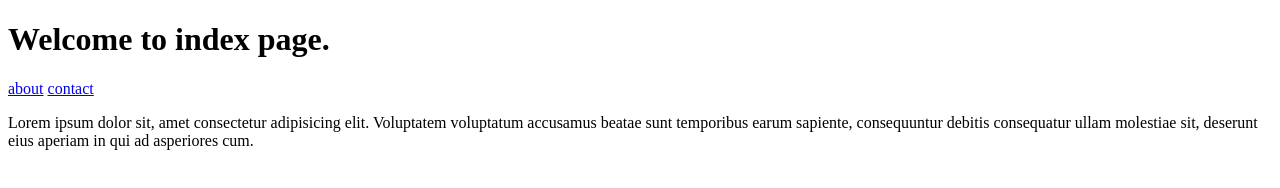
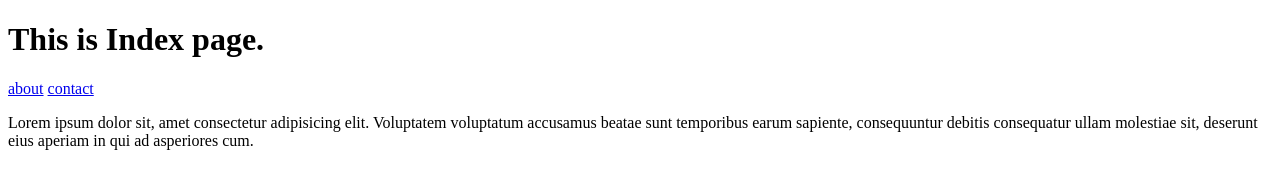
Before and after one commit to tohidpourjalali/project, a plain HTML site: page index.html in a window 1280 px wide. Drawn offline with Linux system fonts and the light colour scheme.

Commit message:
change title to index.html

```diff
--- a/index.html
+++ b/index.html
@@ -8,7 +8,9 @@
 </head>
 <body>
 
-  <h1>Welcome to index page.</h1>
+  <h1>
+    This is Index page.
+  </h1>
 
   <header>
     <nav>
```
